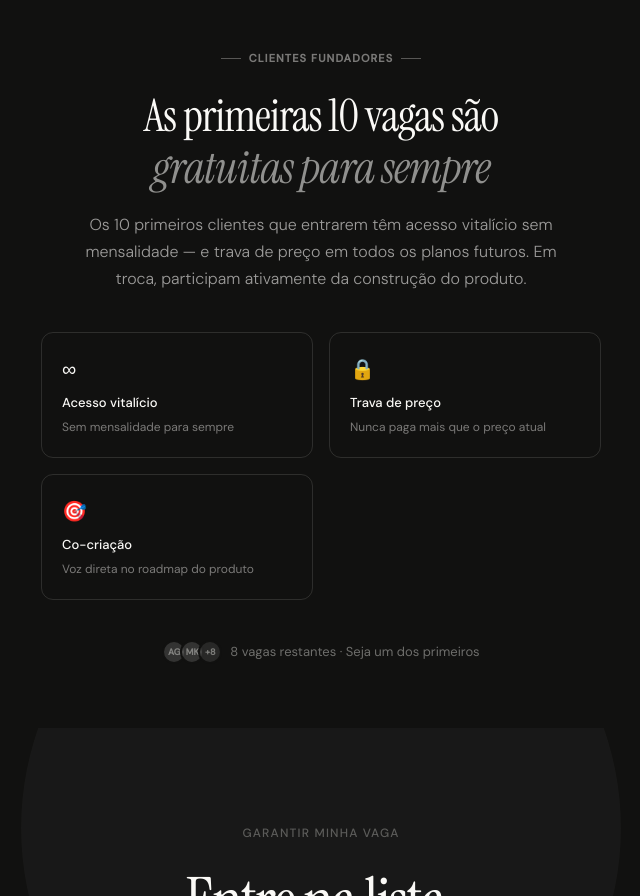
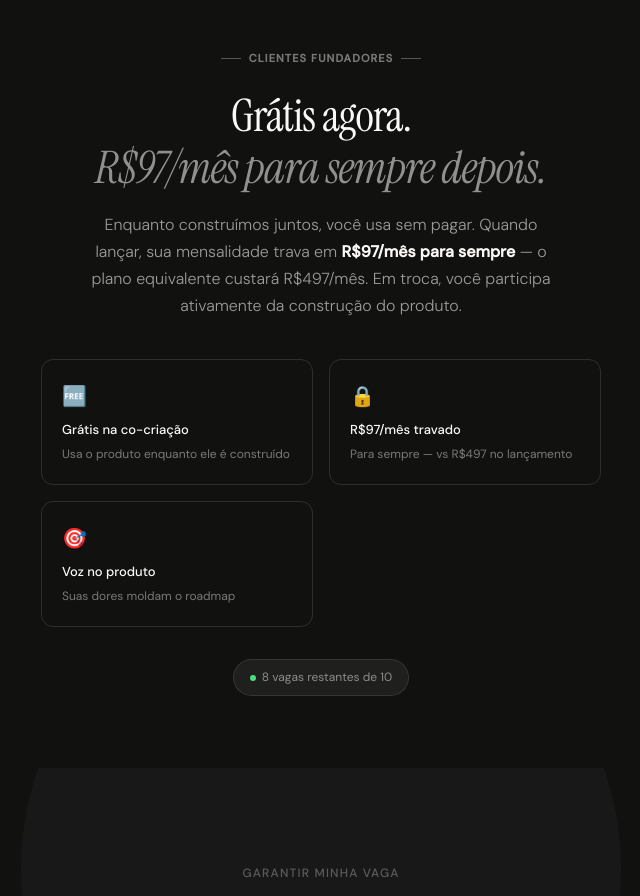
Before and after one commit to Project-Aproove/aproove, a plain HTML site: page index.html in a window 1280 px wide. Shown: the part 6660-7556 px from the top of the page, without its empty margins (319-959 px from the left). Drawn offline with nearby package versions, Linux system fonts and the light colour scheme.

Commit message:
deploy: v$(cat version.json | python3 -c "import sys,json; print(json.load(sys.stdin)['version'])") b57fbfd52755e4999769087b55247a4a4de51b85

```diff
--- a/index.html
+++ b/index.html
@@ -1165,35 +1165,31 @@ footer {
       <span style="width:20px;height:1px;background:rgba(250,249,246,.3);display:inline-block;"></span>
     </div>
     <h2 style="font-family:'Instrument Serif',serif;font-size:clamp(1.8rem,3.5vw,2.8rem);font-weight:400;line-height:1.15;letter-spacing:-.02em;margin-bottom:1rem;">
-      As primeiras 10 vagas são<br><em style="font-style:italic;color:rgba(250,249,246,.55);">gratuitas para sempre</em>
+      Grátis agora.<br><em style="font-style:italic;color:rgba(250,249,246,.55);">R$97/mês para sempre depois.</em>
     </h2>
     <p style="font-size:16px;color:rgba(250,249,246,.6);line-height:1.7;max-width:480px;margin:0 auto 2.5rem;font-weight:300;">
-      Os 10 primeiros clientes que entrarem têm acesso vitalício sem mensalidade — e trava de preço em todos os planos futuros. Em troca, participam ativamente da construção do produto.
+      Enquanto construímos juntos, você usa sem pagar. Quando lançar, sua mensalidade trava em <strong style="color:var(--paper)">R$97/mês para sempre</strong> — o plano equivalente custará R$497/mês. Em troca, você participa ativamente da construção do produto.
     </p>
-    <div style="display:grid;grid-template-columns:repeat(auto-fit,minmax(180px,1fr));gap:1rem;max-width:560px;margin:0 auto 2.5rem;">
+    <div style="display:grid;grid-template-columns:repeat(auto-fit,minmax(180px,1fr));gap:1rem;max-width:560px;margin:0 auto 2rem;">
       <div style="padding:1.25rem;border:1px solid rgba(250,249,246,.12);border-radius:12px;text-align:left;">
-        <div style="font-size:20px;margin-bottom:.5rem;">∞</div>
-        <div style="font-size:13px;font-weight:500;color:var(--paper);margin-bottom:.25rem;">Acesso vitalício</div>
-        <div style="font-size:12px;color:rgba(250,249,246,.45);">Sem mensalidade para sempre</div>
+        <div style="font-size:20px;margin-bottom:.5rem;">🆓</div>
+        <div style="font-size:13px;font-weight:500;color:var(--paper);margin-bottom:.25rem;">Grátis na co-criação</div>
+        <div style="font-size:12px;color:rgba(250,249,246,.45);">Usa o produto enquanto ele é construído</div>
       </div>
       <div style="padding:1.25rem;border:1px solid rgba(250,249,246,.12);border-radius:12px;text-align:left;">
         <div style="font-size:20px;margin-bottom:.5rem;">🔒</div>
-        <div style="font-size:13px;font-weight:500;color:var(--paper);margin-bottom:.25rem;">Trava de preço</div>
-        <div style="font-size:12px;color:rgba(250,249,246,.45);">Nunca paga mais que o preço atual</div>
+        <div style="font-size:13px;font-weight:500;color:var(--paper);margin-bottom:.25rem;">R$97/mês travado</div>
+        <div style="font-size:12px;color:rgba(250,249,246,.45);">Para sempre — vs R$497 no lançamento</div>
       </div>
       <div style="padding:1.25rem;border:1px solid rgba(250,249,246,.12);border-radius:12px;text-align:left;">
         <div style="font-size:20px;margin-bottom:.5rem;">🎯</div>
-        <div style="font-size:13px;font-weight:500;color:var(--paper);margin-bottom:.25rem;">Co-criação</div>
-        <div style="font-size:12px;color:rgba(250,249,246,.45);">Voz direta no roadmap do produto</div>
+        <div style="font-size:13px;font-weight:500;color:var(--paper);margin-bottom:.25rem;">Voz no produto</div>
+        <div style="font-size:12px;color:rgba(250,249,246,.45);">Suas dores moldam o roadmap</div>
       </div>
     </div>
-    <div style="display:flex;align-items:center;justify-content:center;gap:.5rem;font-size:13px;color:rgba(250,249,246,.4);">
-      <div style="display:flex;gap:-4px;">
-        <div style="width:24px;height:24px;border-radius:50%;background:rgba(250,249,246,.15);border:2px solid var(--ink);display:flex;align-items:center;justify-content:center;font-size:9px;font-weight:600;">AG</div>
-        <div style="width:24px;height:24px;border-radius:50%;background:rgba(250,249,246,.15);border:2px solid var(--ink);display:flex;align-items:center;justify-content:center;font-size:9px;font-weight:600;margin-left:-6px;">MK</div>
-        <div style="width:24px;height:24px;border-radius:50%;background:rgba(250,249,246,.1);border:2px solid var(--ink);display:flex;align-items:center;justify-content:center;font-size:9px;font-weight:600;margin-left:-6px;">+8</div>
-      </div>
-      <span>8 vagas restantes · Seja um dos primeiros</span>
+    <div style="display:inline-flex;align-items:center;gap:.375rem;background:rgba(250,249,246,.06);border:1px solid rgba(250,249,246,.1);border-radius:100px;padding:.5rem 1rem;font-size:12px;color:rgba(250,249,246,.5);margin-bottom:.5rem;">
+      <span style="width:6px;height:6px;border-radius:50%;background:#4ade80;display:inline-block;"></span>
+      8 vagas restantes de 10
     </div>
   </div>
 </section>
```
